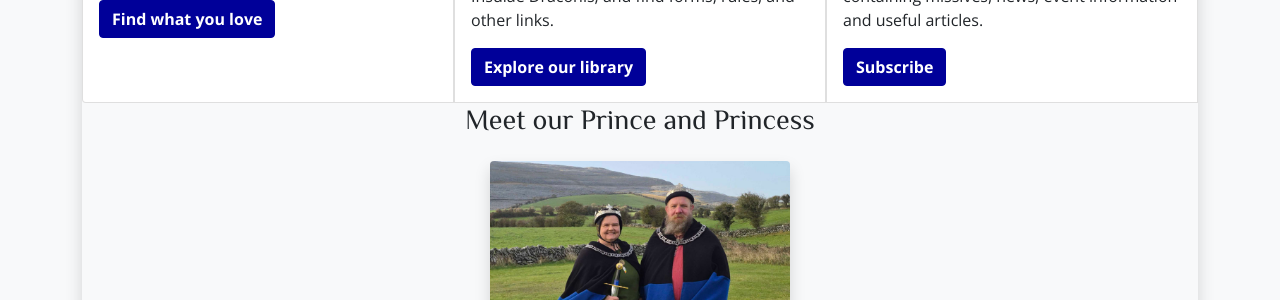
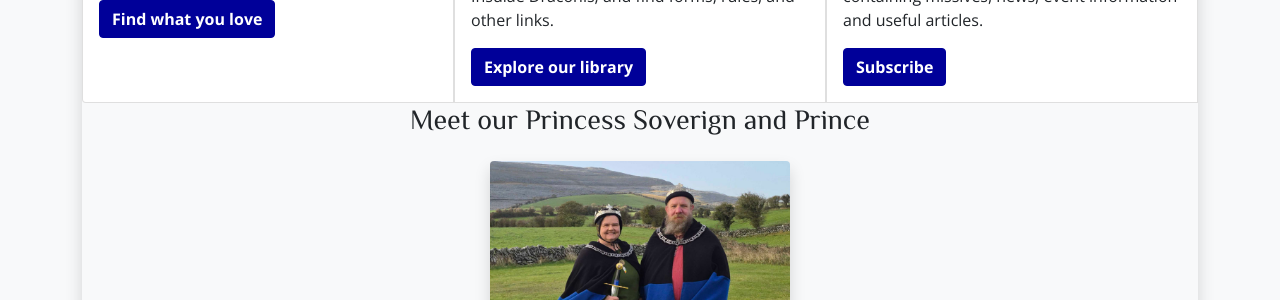
Before and after one commit to drachenwald/insulae-draconis, a Jekyll site: the page built from index.html, in a window 1280 px wide. Shown: the part 1188-1488 px from the top of the page. Built offline with Jekyll 4.4.1, drawn with Linux system fonts in a browser that asks for light colours; comment, search, counter and statistics services are not loaded.

Commit message:
Update heading to reflect title change

```diff
--- a/index.html
+++ b/index.html
@@ -113,7 +113,7 @@ Ever wanted to try archery, learn to sword fight, sew your own historical clothi
   <div class="row">
     <div class="col-0 col-md-1 col-lg-2">&nbsp;</div>
     <div class="col-12 col-md-10 col-lg-8">
-      <h3>Meet our Prince and Princess</h3>
+      <h3>Meet our Princess Soverign and Prince</h3>
       <img src="{% link coronet/images/Agnes_Aodh.jpg %}" style="max-width: 300px; height: auto;" class="rounded my-3 shadow" />
       <p>
         Princess Soverign Agnes Boncuer and Prince Aodh O Siadhail
```
